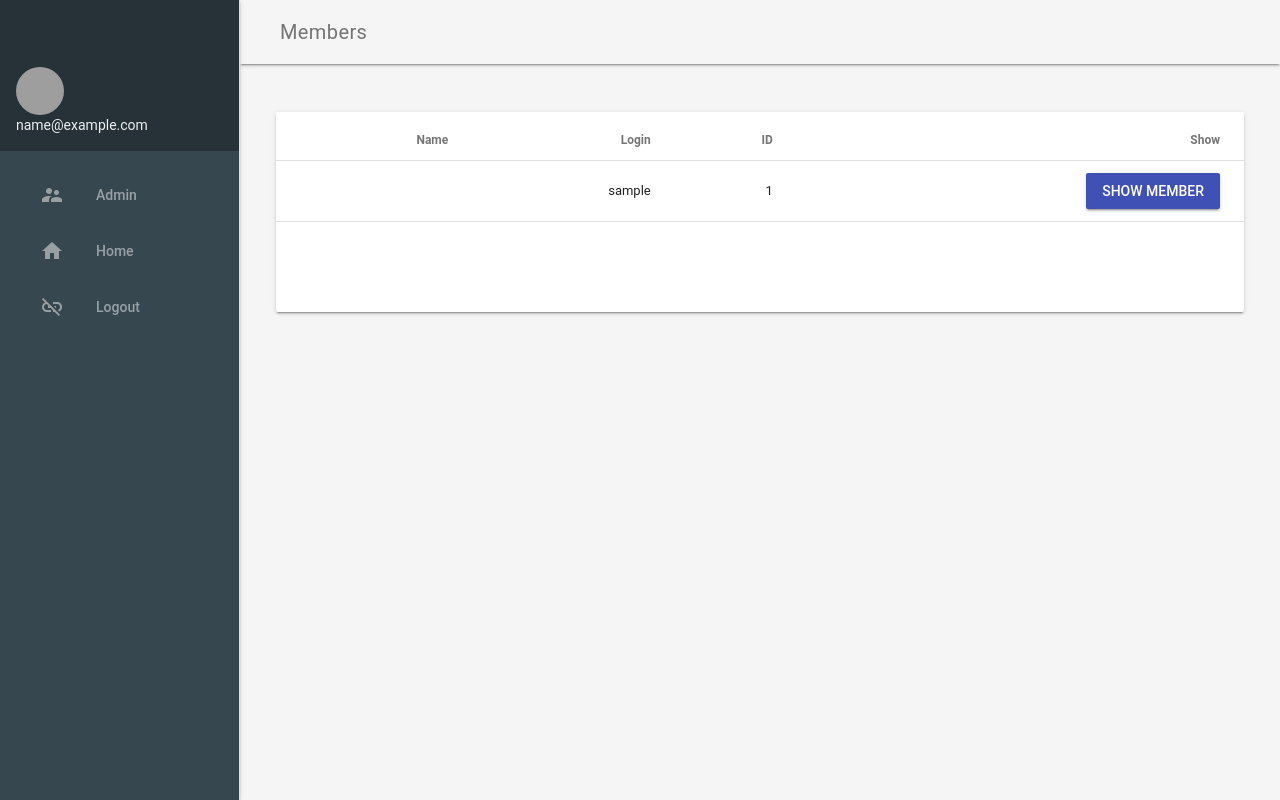
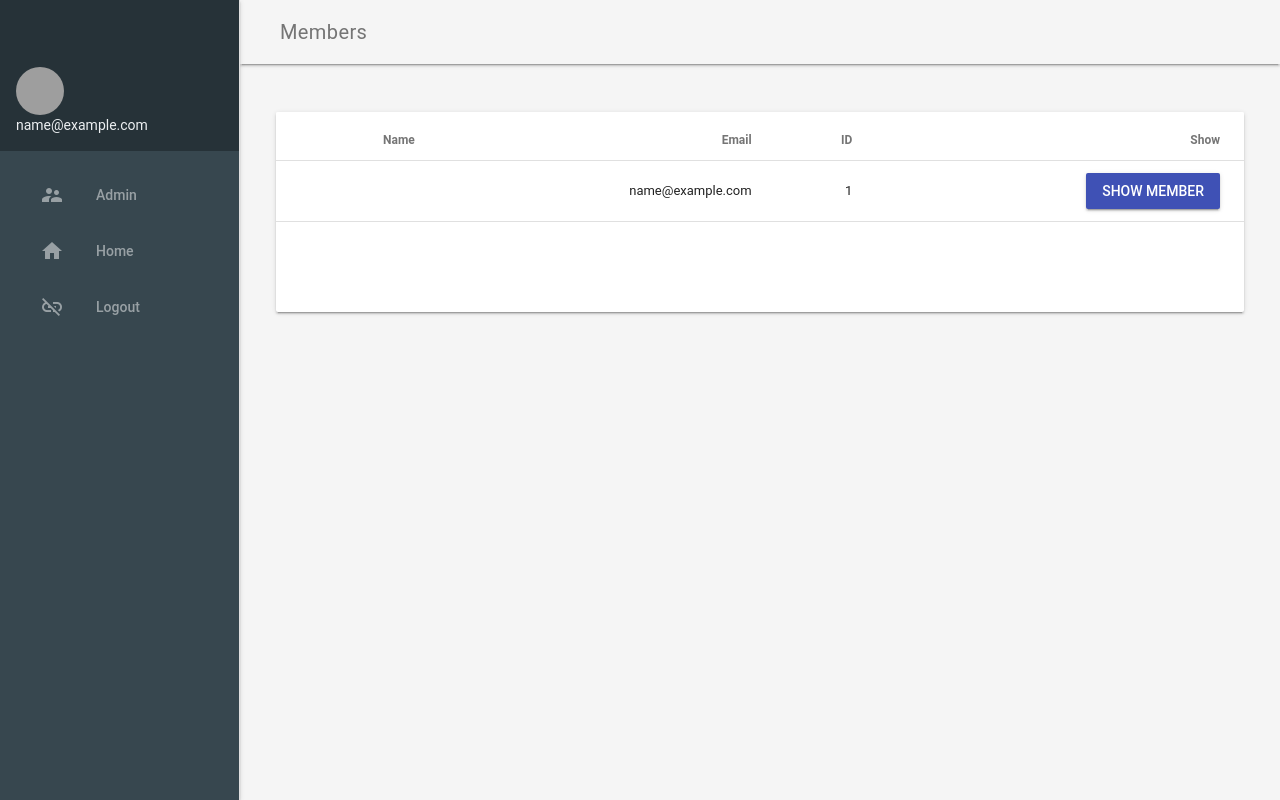
Before and after one commit to Fumesover/EpiLogin-website, a Django app: page /members/ in a window 1280 px wide. Run offline with Django 3.2, Linux system fonts and the light colour scheme; a user stored in the database is signed in; tables that the repository leaves empty hold one stand-in row (values such as "Sample post"); parts of the project's set-up code (start-up, migrations or seed data) failed here and were passed over; grey boxes are pictures that could not be loaded.

Commit message:
Feat (members): Update types to use email instead of login

```diff
--- a/website/apps/groups/admin.py
+++ b/website/apps/groups/admin.py
@@ -5,7 +5,7 @@
 class GroupsAdmin(admin.ModelAdmin):
     list_display = (
         'group',
-        'login'
+        'email'
     )
 
 class BansAdmin(admin.ModelAdmin):
--- a/website/apps/groups/models.py
+++ b/website/apps/groups/models.py
@@ -6,11 +6,11 @@
 class Group(Model):
 
     group = models.CharField(max_length=128)
-    login = models.CharField(max_length=128)
+    email = models.CharField(max_length=128)
 
 BAN_TYPES = (
     ('group', 'GROUP'),
-    ('login', 'LOGIN'),
+    ('email', 'EMAIL'),
     ('user', 'USER'),
 )
 
@@ -50,5 +50,5 @@
         choices=BAN_TYPES,
         max_length=20
     )
-    login = models.CharField(max_length=64, default='')
+    email = models.CharField(max_length=64, default='')
     value = models.CharField(max_length=64, default='')
--- a/website/apps/groups/views.py
+++ b/website/apps/groups/views.py
@@ -35,13 +35,13 @@
     def get(self, request, pk):
         group = get_object_or_404(Group, pk=pk)
 
-        login = group.login
+        email = group.email
 
-        member = get_object_or_404(Member, login=login)
+        member = get_object_or_404(Member, email=email)
 
         Update(
             type='delgroup',
-            login=group.login,
+            email=group.email,
             value=group.group,
         ).save()
 
--- a/website/apps/members/admin.py
+++ b/website/apps/members/admin.py
@@ -6,7 +6,7 @@
     list_display = (
         'id',
         'hash',
-        'login'
+        'email'
     )
 
 admin.site.register(Member, MemberAdmin)
--- a/website/apps/members/models.py
+++ b/website/apps/members/models.py
@@ -11,5 +11,5 @@
 
     id       = models.BigIntegerField(primary_key=True)
     hash     = models.CharField(max_length=128, default=generate_hash, blank=True)
-    login    = models.CharField(max_length=128, blank=True)
+    email    = models.CharField(max_length=128, blank=True)
     servers  = models.ManyToManyField(Server, blank=True)
--- a/website/apps/members/views.py
+++ b/website/apps/members/views.py
@@ -30,20 +30,18 @@
 
         context = {
             'member': member,
-            'member_groups': Group.objects.filter(login=member.login),
+            'member_groups': Group.objects.filter(email=member.email),
         }
 
-        if member.login:
-            context['groups'] = Group.objects.filter(login=member.login)
+        if member.email:
+            context['groups'] = Group.objects.filter(email=member.email)
 
         return render(request, "members/profile.html", context)
 
     @method_decorator(login_required)
     def post(self, request, id):
         member = get_object_or_404(Member, id=id)
-        print(request.POST)
-        member.login = request.POST.get('login', '')
-        print(member.login)
+        member.email = request.POST.get('email', '')
         member.save()
 
         return redirect('members:profile', id=member.id)
@@ -55,19 +53,19 @@
     def post(self, request, id):
         member = get_object_or_404(Member, id=id)
 
-        if member.login == '':
-            return HttpResponseNotFound('User does not get a login')
+        if member.email == '':
+            return HttpResponseNotFound('User does not get an email')
 
         data = request.POST
 
         Group(
-            login=member.login,
+            email=member.email,
             group=data['group'],
         ).save()
 
         Update(
             type     = 'addgroup',
-            login    = member.login,
+            email    = member.email,
             value    = data['group']
         ).save()
 
--- a/website/apps/servers/views.py
+++ b/website/apps/servers/views.py
@@ -24,7 +24,7 @@
         bans = {
             'users':  Ban.objects.filter(server=server, type='user'),
             'groups': Ban.objects.filter(server=server, type='group'),
-            'logins': Ban.objects.filter(server=server, type='login'),
+            'emails': Ban.objects.filter(server=server, type='email'),
         }
 
         ranks = {
--- a/website/templates/base.html
+++ b/website/templates/base.html
@@ -57,7 +57,6 @@
         {% block content %}
         {% endblock %}
 
-
     </div>
 
     {% block javascriptend %}
--- a/website/templates/members/list.html
+++ b/website/templates/members/list.html
@@ -27,7 +27,7 @@
                         <thead>
                             <tr>
                                 <th>Name</th>
-                                <th>Login</th>
+                                <th>Email</th>
                                 <th>ID</th>
                                 <th>Show</th>
                             </tr>
@@ -36,7 +36,7 @@
                             {% for member in members %}
                                 <tr>
                                     <td>{{ member.name }}</td>
-                                    <td>{{ member.login }}</td>
+                                    <td>{{ member.email }}</td>
                                     <td>{{ member.pk }}</td>
                                     <td>
                                         <a href="{% url 'members:profile' member.pk %}" class="mdl-button mdl-js-button mdl-button--raised mdl-button--primary">
```
Also changed, not shown: website/apps/api/views.py (+6 -6 lines), website/apps/users/views.py (+4 -4 lines), website/templates/members/profile.html (+4 -4 lines), website/templates/servers/info.html (+6 -6 lines), website/templates/users/profile.html (deleted, +0 -131 lines), website/apps/groups/migrations/0002_auto_20190408_0557.py (added), website/apps/members/migrations/0002_auto_20190408_0522.py (added).
